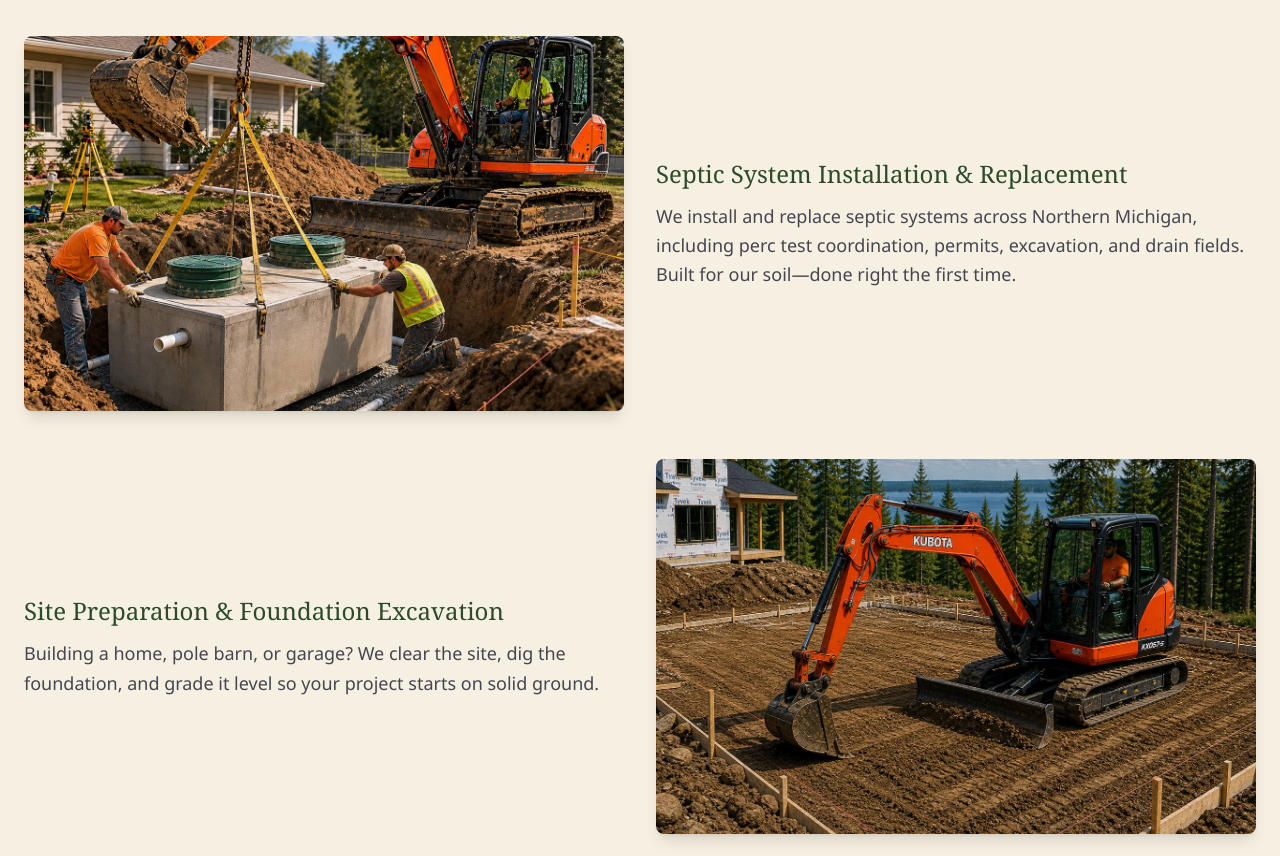
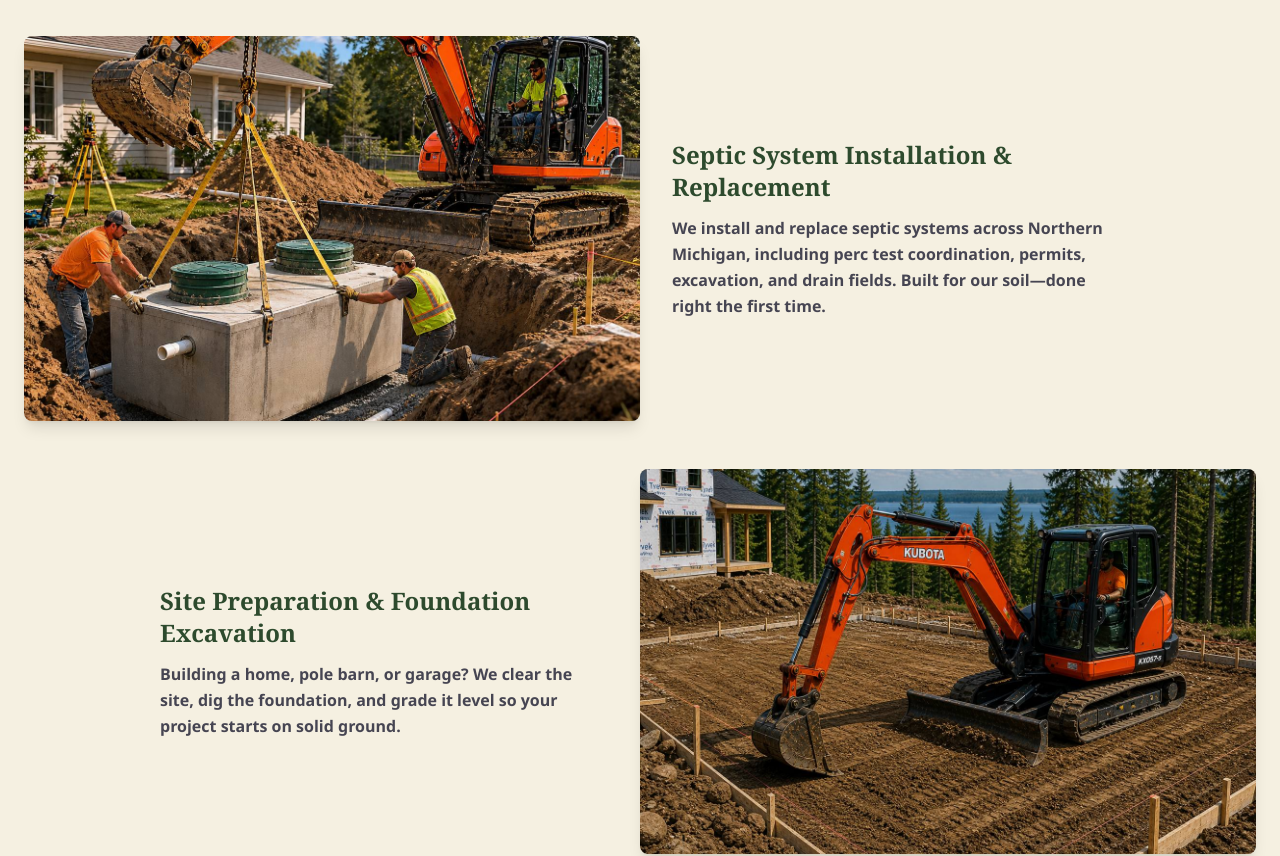
Before and after one commit to Sherryfarmshop/great-lakes-excavating, a Next.js app: page / in a window 1280 px wide. Shown: the part 1020-1876 px from the top of the page. Built offline with nearby package versions, Linux system fonts and the light colour scheme.

Commit message:
Bold text narrower text boxes for services

```diff
--- a/src/components/Services.tsx
+++ b/src/components/Services.tsx
@@ -67,9 +67,9 @@ export default function Services() {
               <div className="relative w-full md:w-1/2 aspect-[16/10] rounded-lg overflow-hidden shadow-lg">
                 <Image src={svc.img} alt={svc.title} fill className="object-cover" />
               </div>
-              <div className="w-full md:w-1/2">
-                <h3 className="font-heading text-2xl text-forest mb-3">{svc.title}</h3>
-                <p className="text-dark-text/80 text-lg leading-relaxed">{svc.desc}</p>
+              <div className="w-full md:w-5/12 max-w-md">
+                <h3 className="font-heading text-2xl text-forest mb-3 font-bold">{svc.title}</h3>
+                <p className="text-dark-text/80 text-base leading-relaxed font-semibold">{svc.desc}</p>
               </div>
             </div>
           ))}
```
